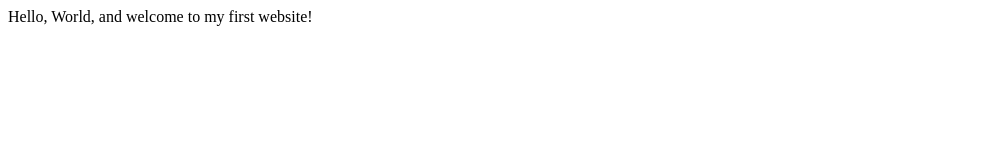
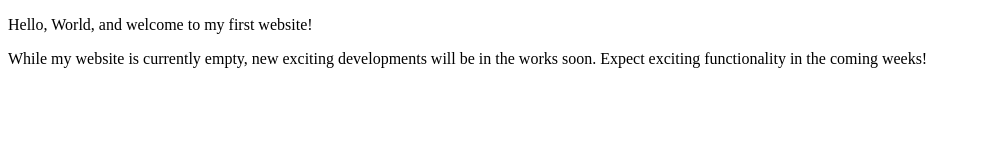
Before and after one commit to TyloskyD/TyloskyD.github.io, a plain HTML site: page index.html in a window 1280 px wide. Shown: the whole page, without its empty margins (0-981 px from the left). Drawn offline with Linux system fonts and the light colour scheme.

Commit message:
Updated index
Added new paragraph and author/title

```diff
--- a/index.html
+++ b/index.html
@@ -3,9 +3,11 @@
     <head>
         <meta charset="utf-8">
         <meta name="viewport" content="width=device-width, initial-scale=1.0">
-        <title>My First Website</title>
+        <meta name="author" content="Daniel Tylosky">
+        <title>TyloskyD | Web Developer</title>
     </head>
     <body>
-       Hello, World, and welcome to my first website!
+       <p>Hello, World, and welcome to my first website!</p>
+       <p>While my website is currently empty, new exciting developments will be in the works soon. Expect exciting functionality in the coming weeks!</p>
     </body>
 </html>
```
